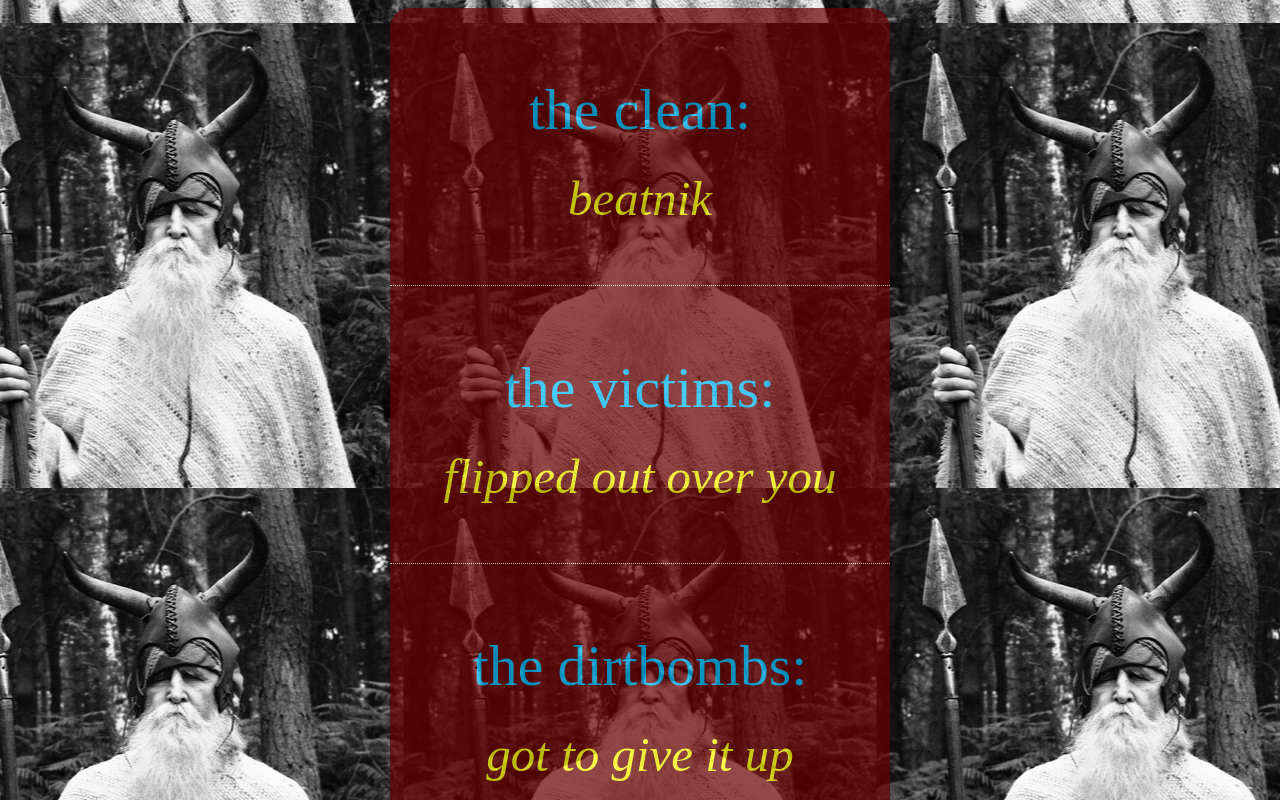
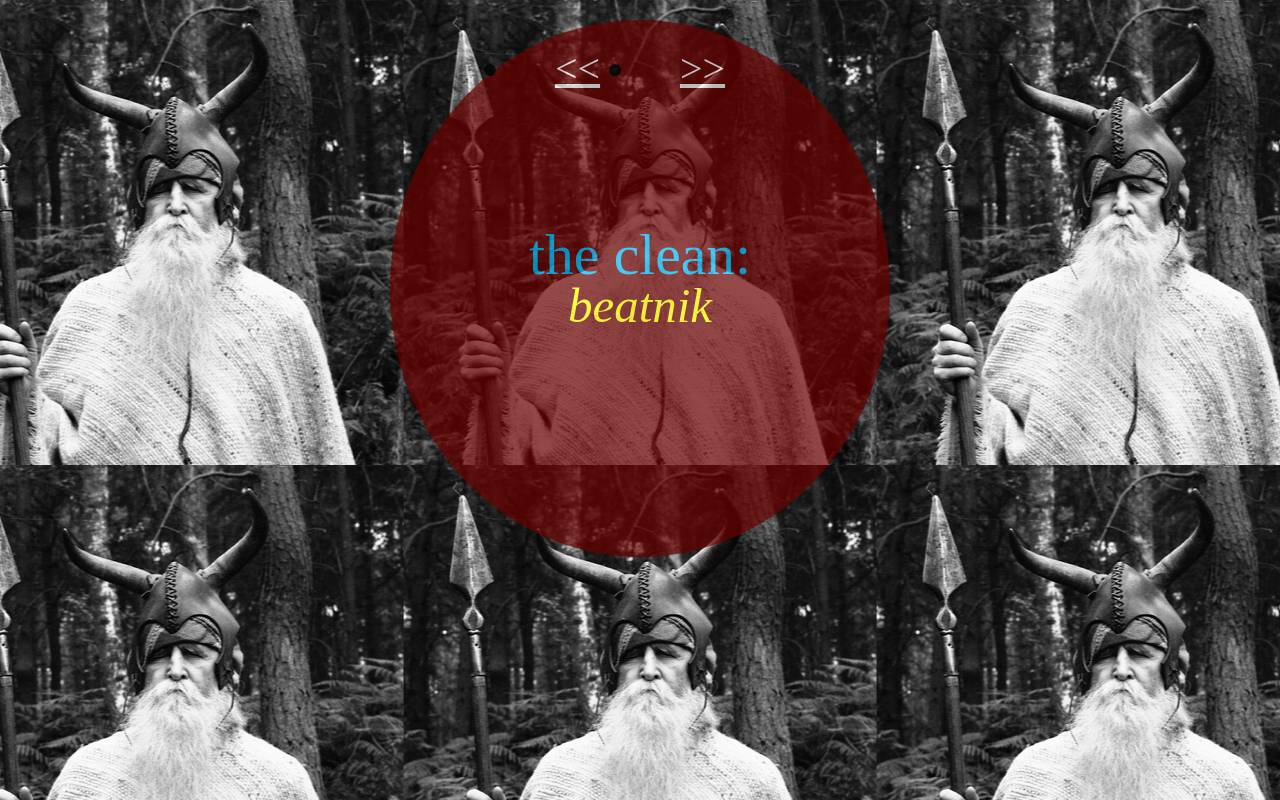
Before and after one commit to ecroen137/audiopicker, a plain HTML site: page index.html in a window 1280 px wide. Shown: the top 800 px of the page. Drawn offline with Linux system fonts and the light colour scheme.

Commit message:
tryna fix click

```diff
--- a/audio.json
+++ b/audio.json
@@ -1 +1 @@
-{"audio":[{"title":"<span class='band'>the clean:</span> <br /> <span class='song'>beatnik</span> <br /> <div class='audio-player-container'> </div>","link":"audio/beatnik.m4a"},{"title":"<span class='band'>the victims: </span> <br /> <span class='song'>flipped out over you</span>","link":"audio/flipped-out-over-you.mp3"},{"title":"<span class='band'>the dirtbombs: </span> <br />  <span class='song'>got to give it up</span>","link":"audio/got-to-give-it-up.mp3"},{"title":"<span class='band'>brian jonestown massacre:</span> <br /> <span class='song'>that girl suicide</span>","link":"audio/that-girl-suicide.mp3"}, {"title":"<span class='band'>reigning sound:</span> <br /> <span class='song'>stick up for me</span>","link":"audio/stick-up-for-me.mp3"}, {"title":"<span class='band'>toy love:</span> <br /> <span class='song'>pull down the shades</span>","link":"audio/pull-down-the-shades.mp3"}, {"title":"<span class='band'>spacemen 3: </span> <br /> <span class='song'>walkin with jesus</span>","link":"audio/walkin-with-jesus.mp3"}, {"title":"<span class='band'>ipps:</span> <br /> <span class='song'>yr thick</span>","link":"audio/yr-thick.mp3"}]}
+{"audio":[{"title":"<span class='band'>the clean:</span> <br /> <span class='song'>beatnik</span> ","link":"audio/beatnik.m4a"},{"title":"<span class='band'>the victims: </span> <br /> <span class='song'>flipped out over you</span>","link":"audio/flipped-out-over-you.mp3"},{"title":"<span class='band'>the dirtbombs: </span> <br />  <span class='song'>got to give it up</span>","link":"audio/got-to-give-it-up.mp3"},{"title":"<span class='band'>brian jonestown massacre:</span> <br /> <span class='song'>that girl suicide</span>","link":"audio/that-girl-suicide.mp3"}, {"title":"<span class='band'>reigning sound:</span> <br /> <span class='song'>stick up for me</span>","link":"audio/stick-up-for-me.mp3"}, {"title":"<span class='band'>toy love:</span> <br /> <span class='song'>pull down the shades</span>","link":"audio/pull-down-the-shades.mp3"}, {"title":"<span class='band'>spacemen 3: </span> <br /> <span class='song'>walkin with jesus</span>","link":"audio/walkin-with-jesus.mp3"}, {"title":"<span class='band'>ipps:</span> <br /> <span class='song'>yr thick</span>","link":"audio/yr-thick.mp3"}]}
--- a/index.html
+++ b/index.html
@@ -7,15 +7,21 @@
 
             body {
                 background-image: url("moondog2.png");
-                background-position: center;
+                background-position: center top;
             }
 
             #wrapper {
                 max-width: 500px;
-                margin: 0 auto;
-                border-radius: 20px;
+                margin: 20px auto;
+                border-radius: 50%;
                 background-color: #6B0000;
                 opacity: 0.7;
+
+            }
+
+            .menu-container {
+                height: 300px;
+                overflow: hidden;
             }
 
             .menu-container ul {
@@ -25,11 +31,17 @@
 
             .menu-container ul li {
                 width: 80%;
+                height: 300px;
                 padding: 10%;
                 text-align: center;
                 border-bottom: 1px dotted white;
                 list-style: none;
                 text-decoration: none;
+                display: hidden !important;
+            }
+
+            .menu-container ul li:first-child {
+                display: block;
             }
 
             .menu-container ul li a {
@@ -47,13 +59,13 @@
 
             .band {
                 font-size: 2em;
-                line-height: 1.8em;
+                line-height: 1.1em;
                 color: deepskyblue;
             }
 
             .song {
                 font-size: 1.7em;
-                line-height: 1.5em;
+                line-height: 0.8em;
                 font-style: italic;
                 color: yellow;
             }
@@ -62,6 +74,7 @@
             .audio-player-container {
                 width: 310px;
                 margin: 0 auto;
+                padding: 10% 0;
             }
 
             audio {
@@ -72,13 +85,77 @@
                 border-radius: 50%;
             }
 
+           #arrows {
+               width: 50%;
+               margin: 0 auto;
+               font-size: 2.5em;
+           }
+
+           #arrows ul {
+               padding: 0;
+           }
+
+           #arrows ul li {
+               float: left;
+               padding: 10%;
+               width: 30%;
+               text-align: center;
+               font-size: 2.5 em;
+           }
+
+           #arrows a {
+               color: white;
+
+           }
+
+           .group:after {
+            	visibility: hidden;
+            	display: block;
+            	content: "";
+            	clear: both;
+            	height: 0;
+            }
+
+
+
+
+            @media screen and (max-width: 500px) {
+                .band {
+                    font-size: 1.6em;
+                    line-height: 0.9em;
+                    color: deepskyblue;
+                }
+
+                .song {
+                    font-size: 1.3em;
+                    line-height: 0.8em;
+                    font-style: italic;
+                    color: yellow;
+                }
+            }
+
 
 
         </style>
     </head>
     <body>
         <div id="wrapper">
-            <div class="menu-container">
+            <div id="arrows">
+                <ul class="group">
+                    <li>
+                        <a href="#" class="control_prev">
+                            <<
+                        </a>
+                    </li>
+                    <li>
+                        <a href="#" class="control_next">
+                            >>
+                        </a>
+                    </li>
+                </ul>
+            </div>
+
+            <div class="menu-container" id="slider">
 
             </div>
 
@@ -94,7 +171,7 @@
             var menu = "<ul>";
             for(var i = 0; i < obj.audio.length; i++){
                 console.log(obj.audio[i].title);
-                menu += "<li><a href='" + obj.audio[i].link + "'>" + obj.audio[i].title + "</a></li>";
+                menu += "<li><a href='" + obj.audio[i].link + "' class='playme'>" + obj.audio[i].title + " </a></li>";
             }
             menu += "</ul>";
 
@@ -123,25 +200,7 @@
 
                 $(".audio-player-container").html( "<audio controls><source src='" + href + "' type='audio/mpeg'> </audio>") ;
 
-                   /* $(function() {
-                         $("audio + a").click(function(e) {
-                           e.preventDefault();
-                           var song = $(this).prev('audio').get(0);
 
-                           if (song.paused) {
-                             song.play();
-                    //         $(this).text("❙ ❙");
-                             $(this).addClass("pause");
-                             $(this).removeClass("play");
-                           }
-                           else {
-                             song.pause();
-                    //         $(this).text("▶");
-                             $(this).addClass("play");
-                             $(this).removeClass("pause");
-                           }
-                         });
-                   });*/
 
             });
         }
@@ -154,16 +213,66 @@
 
 
 
+        jQuery(document).ready(function($) {
+
+              $('#checkbox').change(function() {
+                setInterval(function() {
+                  moveRight();
+                }, 3000);
+              });
+
+              var slideCount = $('#slider ul li').length;
+              var slideWidth = $('#slider ul li').width();
+              var slideHeight = $('#slider ul li').height();
+              var sliderUlWidth = slideCount * slideWidth;
+
+              $('#slider').css({
+                width: slideWidth,
+                height: slideHeight
+              });
+
+              $('#slider ul').css({
+                width: sliderUlWidth,
+                marginLeft: -slideWidth
+              });
+
+              $('#slider ul li:last-child').prependTo('#slider ul');
+
+              function moveLeft() {
+                $('#slider ul').animate({
+                  left: +slideWidth
+                }, 200, function() {
+                  $('#slider ul li:last-child').prependTo('#slider ul');
+                  $('#slider ul').css('left', '');
+                });
+              };
+
+              function moveRight() {
+                $('#slider ul').animate({
+                  left: -slideWidth
+                }, 200, function() {
+                  $('#slider ul li:first-child').appendTo('#slider ul');
+                  $('#slider ul').css('left', '');
+                });
+              };
+
+              $('a.control_prev').click(function() {
+                moveLeft();
+               $(".audio-player-container").css("display","none");
+              });
+
+              $('a.control_next').click(function() {
+                moveRight();
+                $(".audio-player-container").css("display","none");
+              });
+
+            });
 
 
-      /*
 
-     $(".myLink").click(function(event){
-      event.preventDefault();
-      console.log($(this).attr("href"));
-});
-
-*/
+            $(".playme").click(function(){
+                $(".audio-player-container").css("display","block");
+            });
 
 
 
```
